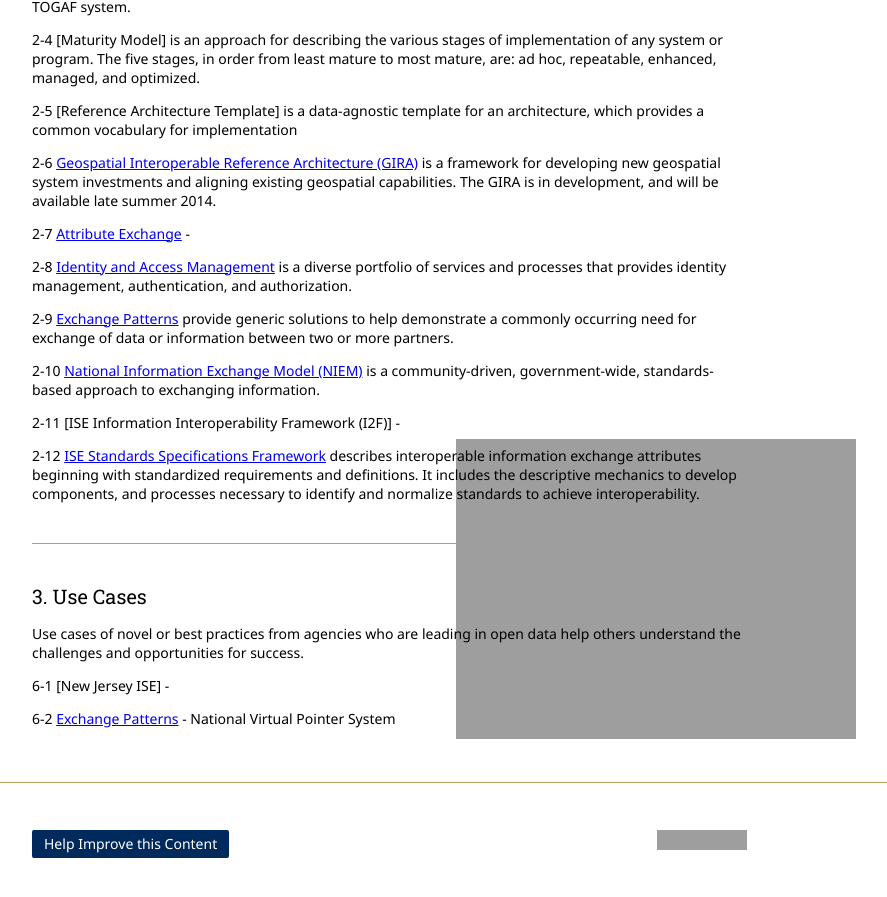
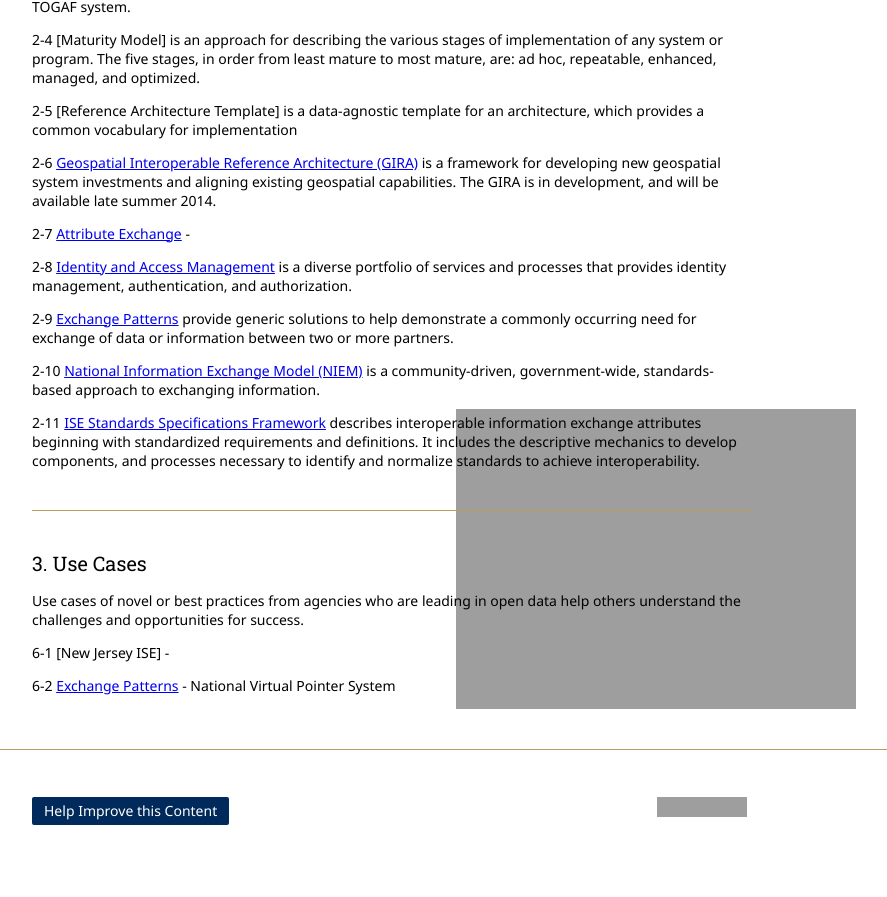
Before and after one commit to Project-Interoperability/project-interoperability.github.io, a Jekyll site: the page built from index.md, in a window 1280 px wide and 900 px high, scrolled down 1015 px. Shown: the top 897 px of the window, without its empty margins (248-1135 px from the left). Built offline with Jekyll 4.4.1, drawn with Linux system fonts in a browser that asks for light colours; nearby versions of some CDN libraries; after the commit the page ends 1882 px from its top, so only the background shows below that; grey boxes are pictures that could not be loaded.

Commit message:
Update index.md
updated list -- previous 2-11 was the components of the Exchange Patterns, which aren't a separate tool. Deleted that, and made Standards Specifications the new 2-11.

```diff
--- a/index.md
+++ b/index.md
@@ -48,9 +48,7 @@
 
 2-10 [National Information Exchange Model (NIEM)](/niem/) is a community-driven, government-wide, standards-based approach to exchanging information.
 
-2-11 [ISE Information Interoperability Framework (I2F)] -
-
-2-12 [ISE Standards Specifications Framework](/standards-specifications/) describes interoperable information exchange attributes beginning with standardized requirements and definitions. It includes the descriptive mechanics to develop components, and processes necessary to identify and normalize standards to achieve interoperability.
+2-11 [ISE Standards Specifications Framework](/standards-specifications/) describes interoperable information exchange attributes beginning with standardized requirements and definitions. It includes the descriptive mechanics to develop components, and processes necessary to identify and normalize standards to achieve interoperability.
 
 ----------------
 
```
